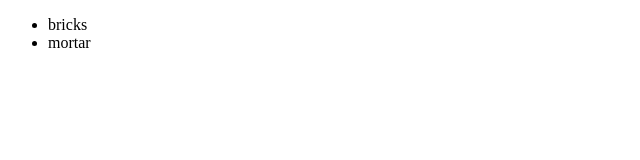
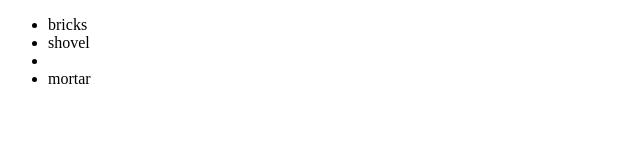
Before and after one commit to EmoKidd1993/NewGitTest, a plain HTML site: page index.html in a window 1280 px wide. Shown: the full height of the page, 0-640 px from the left. Drawn offline with Linux system fonts and the light colour scheme.

Commit message:
Update index.html

```diff
--- a/index.html
+++ b/index.html
@@ -9,6 +9,7 @@
     <div>
         <ul>
             <li>bricks</li>
+            <li>shovel<li>
             <li>mortar</li>
         </ul>
     </div>
```
